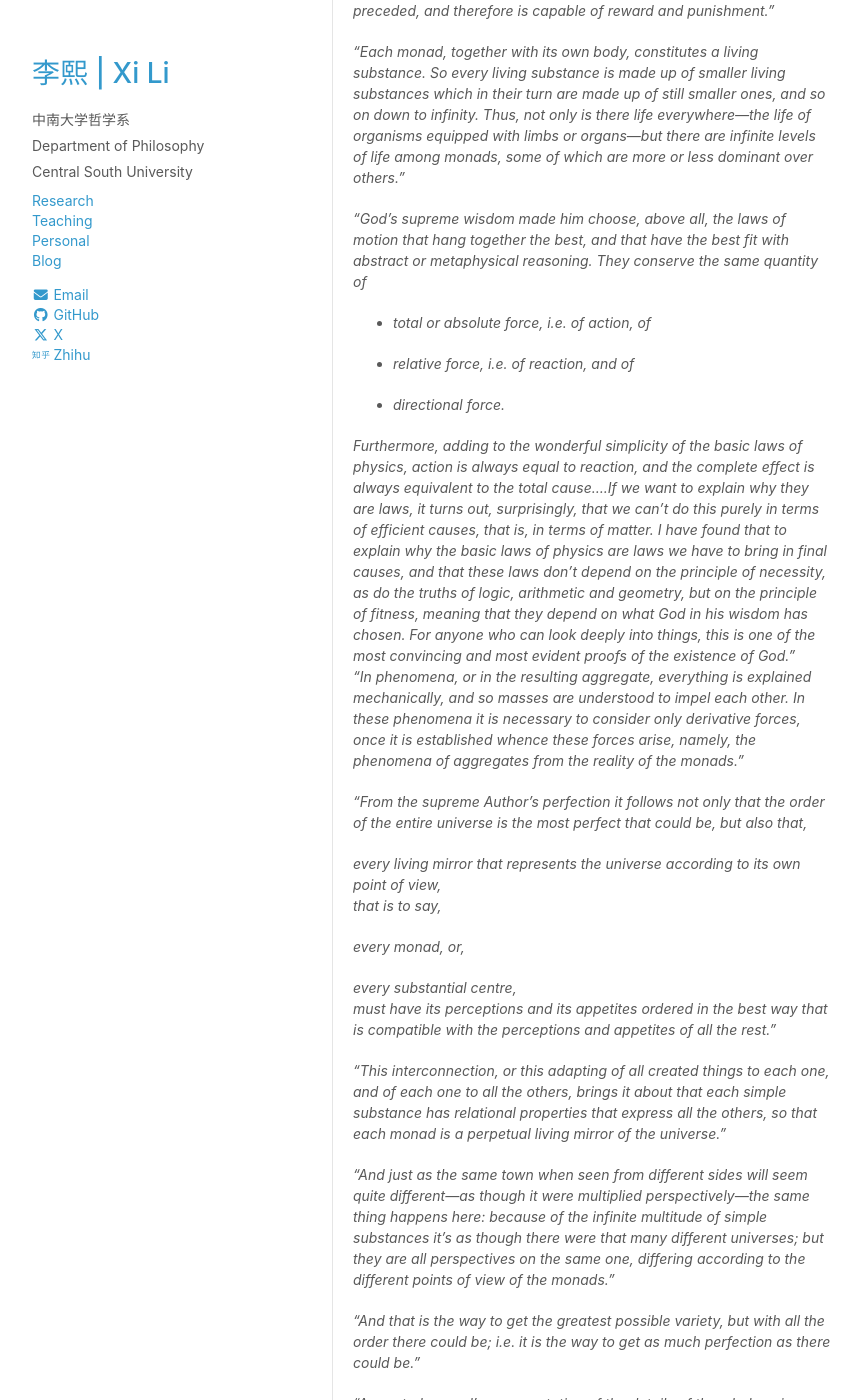
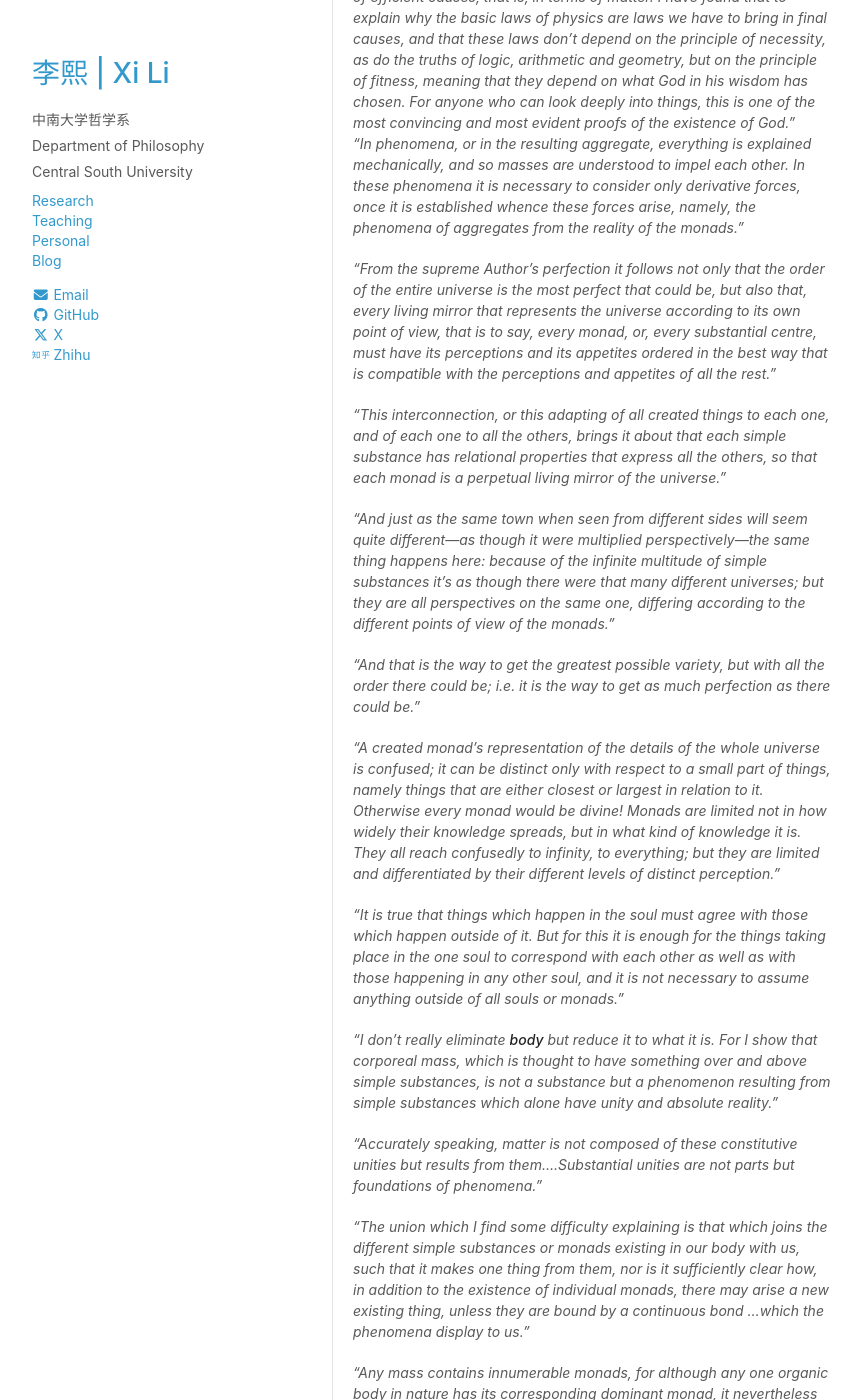
Before and after one commit to rickylixi/rickylixi.github.io, a Jekyll site: the page built from _posts/2025-10-08-leibniz-quotes.md, in a window 1280 px wide and 1400 px high, scrolled down 22708 px. Shown: the whole window, without its empty margins (26-887 px from the left). Built offline with Jekyll 4.4.1, drawn with Linux system fonts in a browser that asks for light colours; comment, search, counter and statistics services are not loaded; some of the changed text lies outside the part shown.

```diff
--- a/_posts/2025-10-08-leibniz-quotes.md
+++ b/_posts/2025-10-08-leibniz-quotes.md
@@ -15,8 +15,7 @@ or is not.
 
 > Nothing is without a reason.
 
-## First principles of a posteriori knowledge (or, of logical
-certainty)
+## First principles of a posteriori knowledge (or, of logical certainty)
 
 > Every perception of my present thinking is true.
 
@@ -1153,18 +1140,8 @@ easier.
 >
 > "From the supreme Author's perfection it follows not only that the
 > order of the entire universe is the most perfect that could be, but
-> also that,
->
-> every living mirror that represents the universe according to its own
-> point of view,\
-> that is to say,
->
-> every monad, or,
->
-> every substantial centre,\
-> must have its perceptions and its appetites ordered in the best way
-> that is compatible with the perceptions and appetites of all the
-> rest."
+> also that, every living mirror that represents the universe according to its own
+> point of view, that is to say, every monad, or, every substantial centre, must have its perceptions and its appetites ordered in the best way that is compatible with the perceptions and appetites of all the rest."
 >
 > "This interconnection, or this adapting of all created things to each
 > one, and of each one to all the others, brings it about that each
@@ -2050,16 +2016,16 @@ easier.
 
 [^10]: 李·斯莫林:
 
-    - 宇宙之外一无所有.\
-      --- 宇宙是因果封闭的.\
-      --- 空间是事物之间的相互关系.\
-      --- 时间是事物关系变化的度量.\
-      --- 宇宙不是由物质构成, 而是由事件的因果过程构成.
-      宇宙是一个因果关系的网络.
-      其中每一部分的性质由其与其它部分的关系决定.\
-      --- 观察者是宇宙的一部分.\
-      --- 观察者只能观测到宇宙的部分信息. 未来的观察者可以看到更多信息.\
-      --- 逻辑与观察者有关. 不能假定每个陈述非真即假. 至少有三类:
+    - 宇宙之外一无所有.
+    - 宇宙是因果封闭的.
+    - 空间是事物之间的相互关系.
+    - 时间是事物关系变化的度量.
+    - 宇宙不是由物质构成, 而是由事件的因果过程构成.
+    - 宇宙是一个因果关系的网络.
+    - 其中每一部分的性质由其与其它部分的关系决定.
+    - 观察者是宇宙的一部分.
+    - 观察者只能观测到宇宙的部分信息. 未来的观察者可以看到更多信息.
+    - 逻辑与观察者有关. 不能假定每个陈述非真即假. 至少有三类:
       一类可判断为真, 一类可判断为假, 一类无法判断.
 
 [^11]: Continuity:
```
Also changed, not shown: other parts of _posts/2025-10-08-leibniz-quotes.md (+27 -50 lines).
